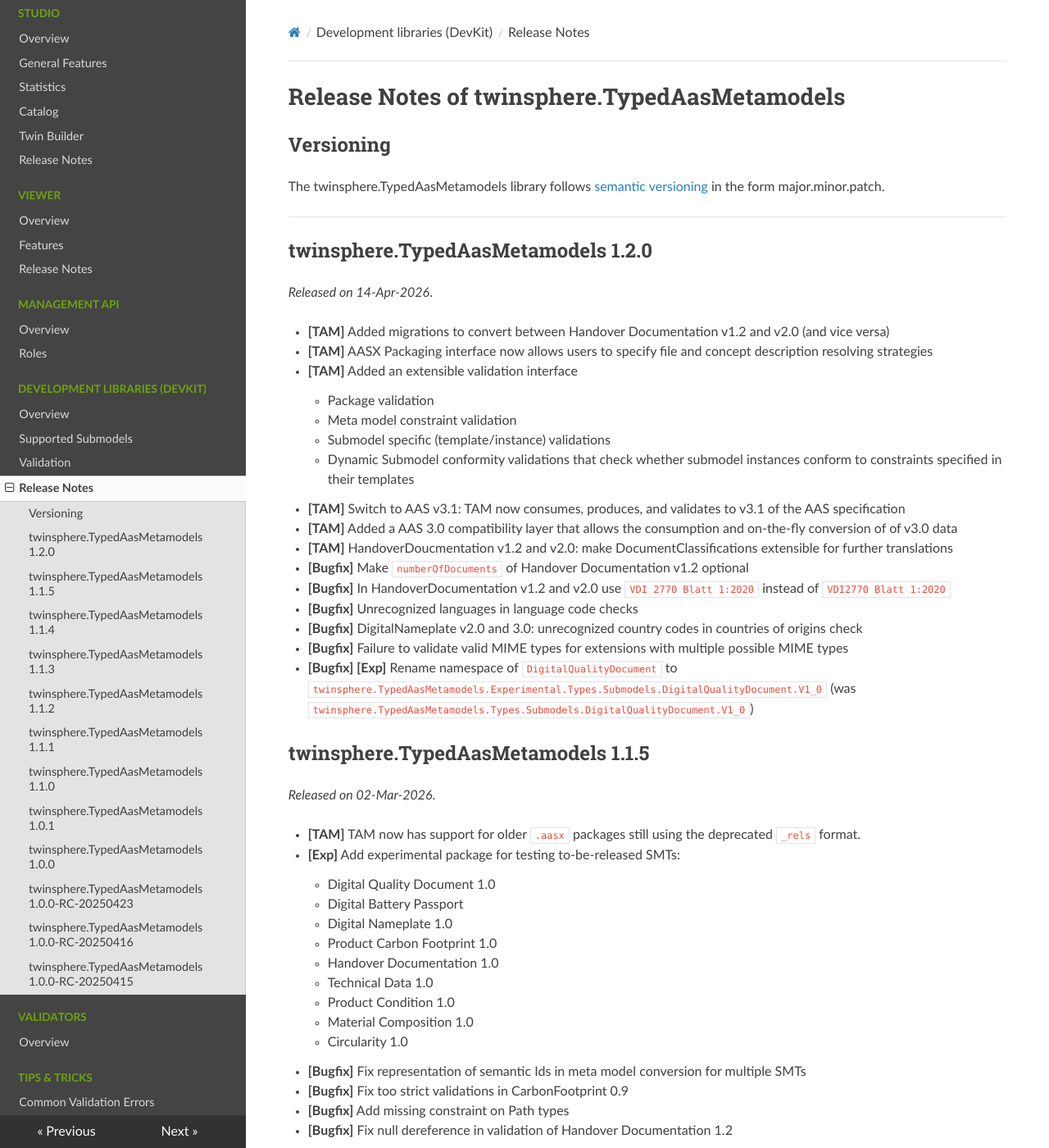
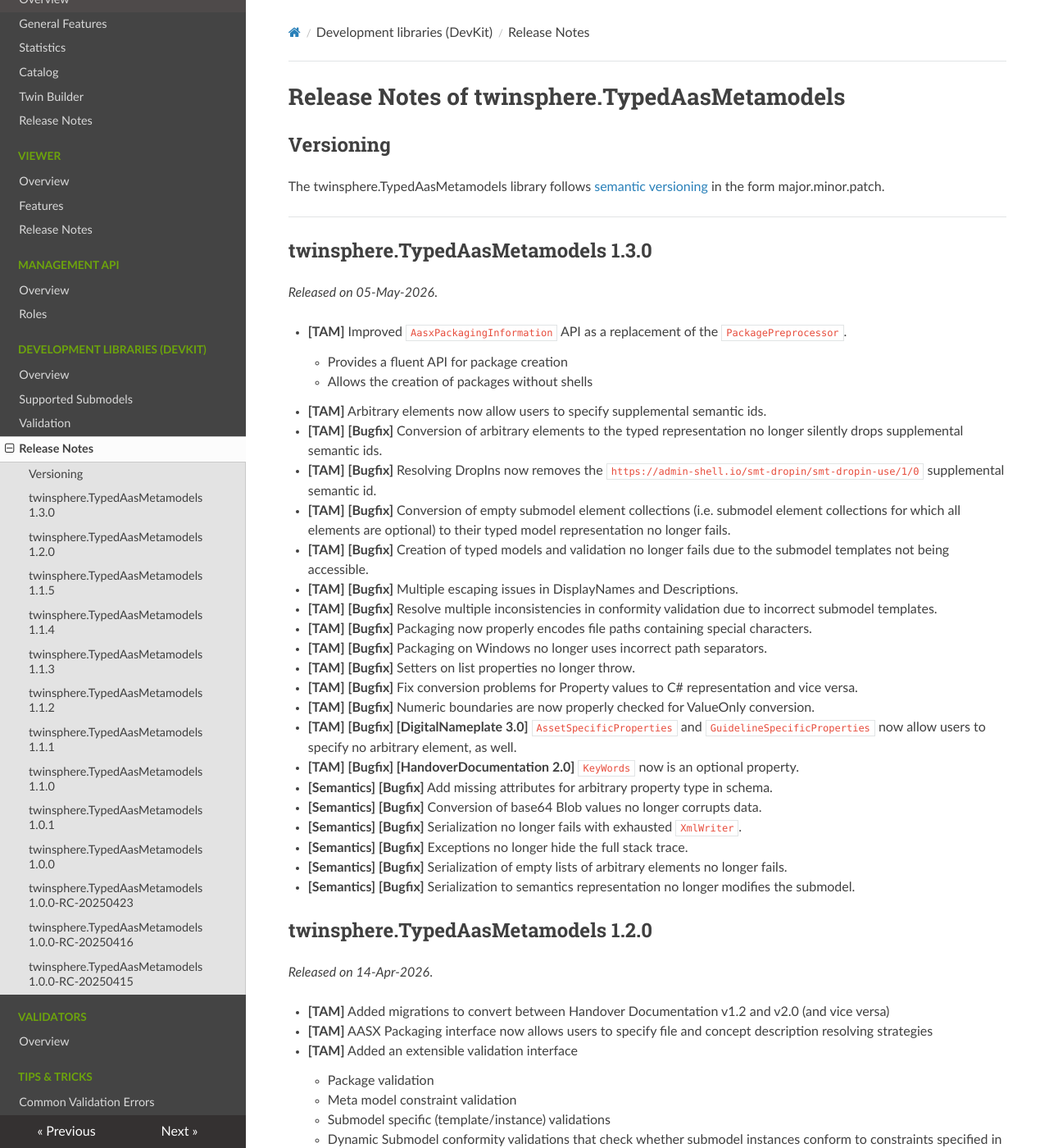
Before and after one commit to twinsphere/twinsphere.github.io, an MkDocs documentation site: the page built from docs/typed-aas-metamodels-release_notes.md, in a window 1280 px wide and 1400 px high. Shown: the whole window at 82% size. Built offline with MkDocs 1.6.1, drawn with Linux system fonts in a browser that asks for light colours; nearby versions of some CDN libraries.

Commit message:
feat(tam): add release notes for 1.3.0

```diff
--- a/docs/typed-aas-metamodels-release_notes.md
+++ b/docs/typed-aas-metamodels-release_notes.md
@@ -7,6 +7,39 @@ The twinsphere.TypedAasMetamodels library follows [semantic versioning](https://
 ---
 
 <!--markdownlint-disable no-emphasis-as-heading -->
+
+## twinsphere.TypedAasMetamodels 1.3.0
+
+*Released on 05-May-2026*.
+
+- **[TAM]** Improved `AasxPackagingInformation` API as a replacement of the `PackagePreprocessor`.
+    - Provides a fluent API for package creation
+    - Allows the creation of packages without shells
+- **[TAM]** Arbitrary elements now allow users to specify supplemental semantic ids.
+- **[TAM] [Bugfix]** Conversion of arbitrary elements to the typed representation no longer silently drops supplemental
+  semantic ids.
+- **[TAM] [Bugfix]** Resolving DropIns now removes the `https://admin-shell.io/smt-dropin/smt-dropin-use/1/0`
+  supplemental semantic id.
+- **[TAM] [Bugfix]** Conversion of empty submodel element collections (i.e. submodel element collections for which all
+  elements are optional) to their typed model representation no longer fails.
+- **[TAM] [Bugfix]** Creation of typed models and validation no longer fails due to the submodel templates not being
+  accessible.
+- **[TAM] [Bugfix]** Multiple escaping issues in DisplayNames and Descriptions.
+- **[TAM] [Bugfix]** Resolve multiple inconsistencies in conformity validation due to incorrect submodel templates.
+- **[TAM] [Bugfix]** Packaging now properly encodes file paths containing special characters.
+- **[TAM] [Bugfix]** Packaging on Windows no longer uses incorrect path separators.
+- **[TAM] [Bugfix]** Setters on list properties no longer throw.
+- **[TAM] [Bugfix]** Fix conversion problems for Property values to C# representation and vice versa.
+- **[TAM] [Bugfix]** Numeric boundaries are now properly checked for ValueOnly conversion.
+- **[TAM] [Bugfix] [DigitalNameplate 3.0]** `AssetSpecificProperties` and `GuidelineSpecificProperties` now allow users
+  to specify no arbitrary element, as well.
+- **[TAM] [Bugfix] [HandoverDocumentation 2.0]** `KeyWords` now is an optional property.
+- **[Semantics] [Bugfix]** Add missing attributes for arbitrary property type in schema.
+- **[Semantics] [Bugfix]** Conversion of base64 Blob values no longer corrupts data.
+- **[Semantics] [Bugfix]** Serialization no longer fails with exhausted `XmlWriter`.
+- **[Semantics] [Bugfix]** Exceptions no longer hide the full stack trace.
+- **[Semantics] [Bugfix]** Serialization of empty lists of arbitrary elements no longer fails.
+- **[Semantics] [Bugfix]** Serialization to semantics representation no longer modifies the submodel.
 
 ## twinsphere.TypedAasMetamodels 1.2.0
 
```
